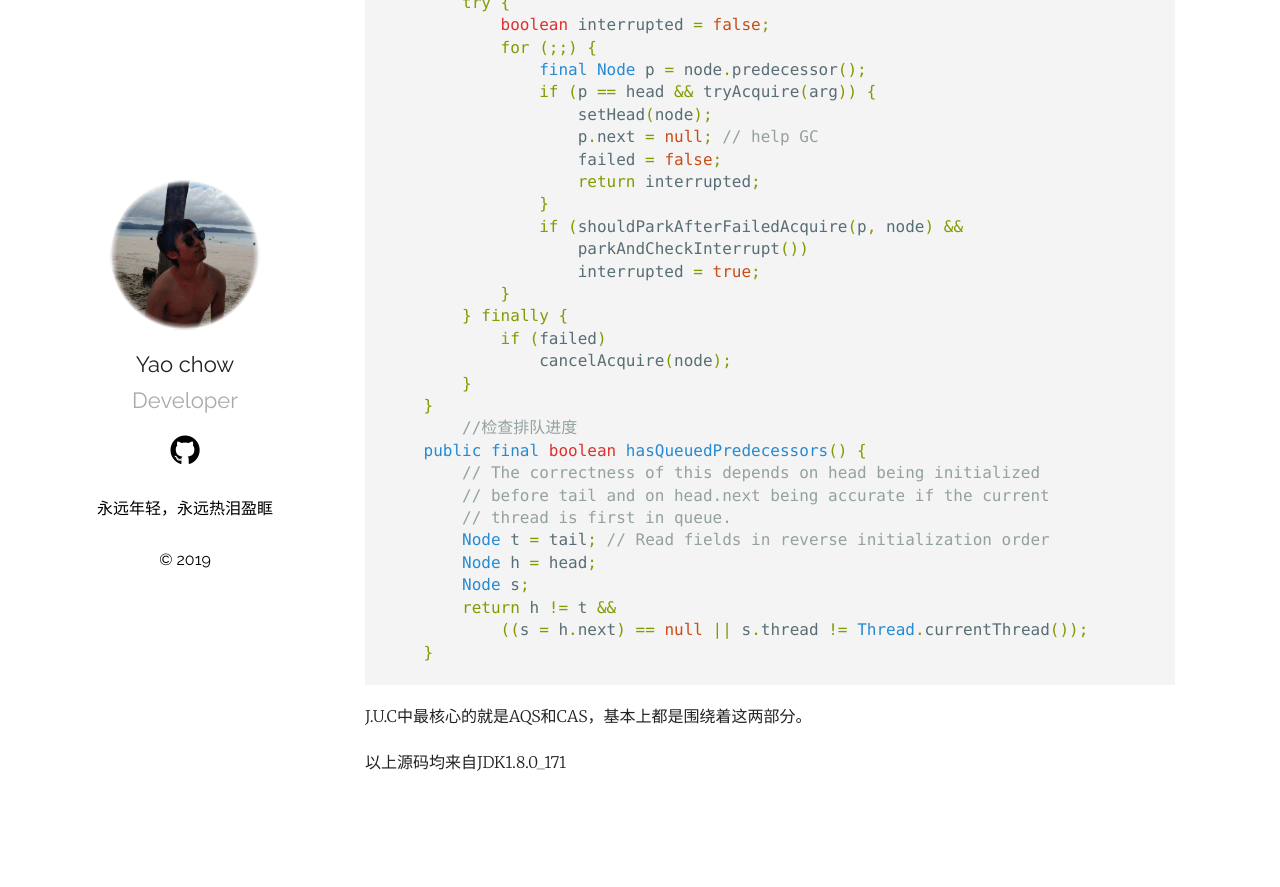
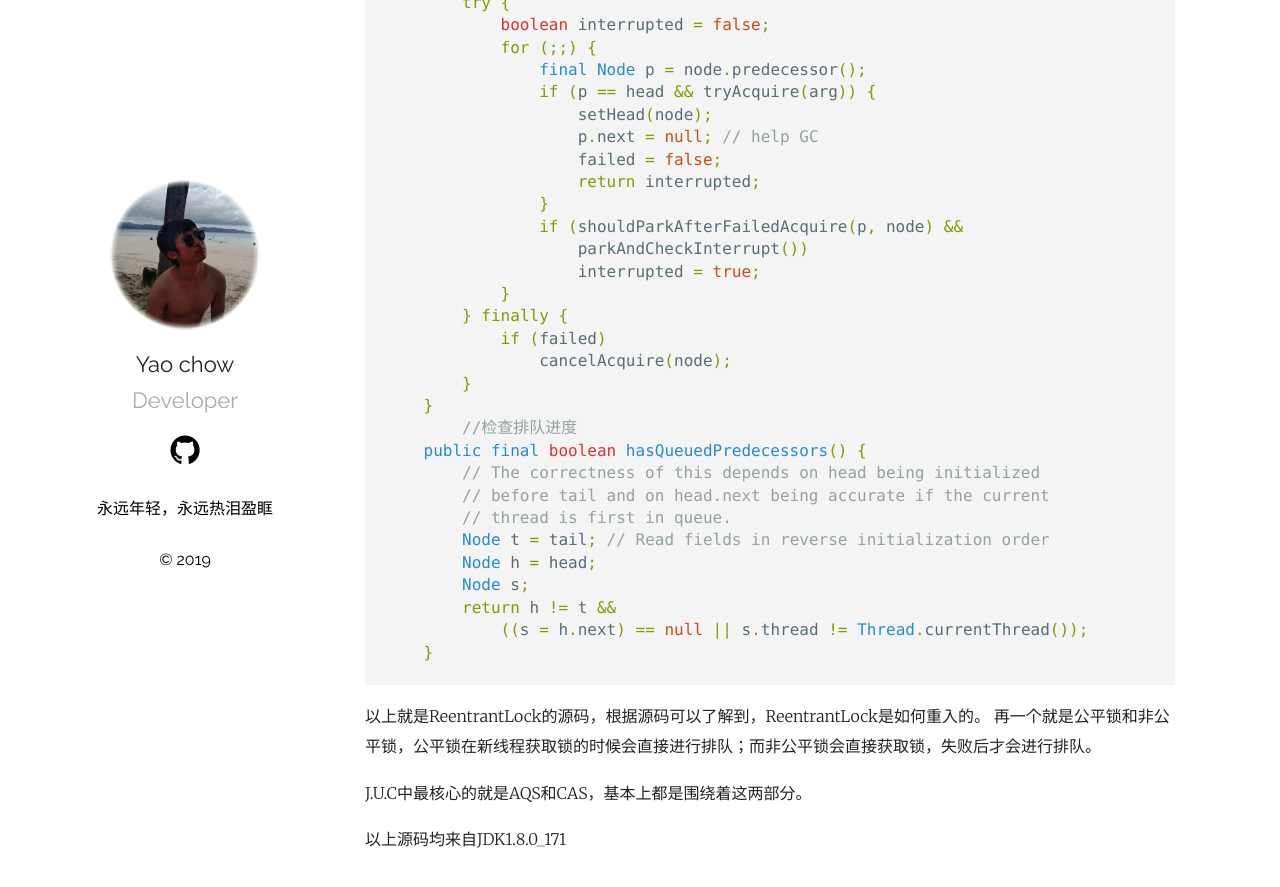
Before and after one commit to yyyyyyyy/yyyyyyyy.github.io, a Jekyll site: the page built from _posts/2014-05-19-ReentrantLock.md, in a window 1280 px wide and 900 px high, scrolled down 9162 px. Shown: the top 887 px of the window. Built offline with Jekyll 4.4.1, drawn with Linux system fonts in a browser that asks for light colours; comment, search, counter and statistics services are not loaded; before the commit the page ends 9985 px from its top, so only the background shows below that; some of the changed text lies outside the part shown.

Commit message:
添加笔记

````diff
--- a/_posts/2014-05-19-ReentrantLock.md
+++ b/_posts/2014-05-19-ReentrantLock.md
@@ -106,13 +106,13 @@ public class ReentrantLock implements Lock, java.io.Serializable {
         private static final long serialVersionUID = -5179523762034025860L;
 
         abstract void lock();
-				//尝试获取非公平锁
+		//尝试获取非公平锁
         final boolean nonfairTryAcquire(int acquires) {
             final Thread current = Thread.currentThread();
             int c = getState();//获取当前锁的状态
             if (c == 0) {//状态0代表锁处于空闲状态，通过CAS修改状态为1（获取锁）.
                 if (compareAndSetState(0, acquires)) {
-                  //设置排他锁是当前线程
+                  //设置获取到排他锁是当前线程
                     setExclusiveOwnerThread(current);
                     return true;
                 }
@@ -154,7 +154,7 @@ public class ReentrantLock implements Lock, java.io.Serializable {
         }
 
         // Methods relayed from outer class
-				//当前线程是不是排他锁拥有者
+		//当前线程是不是排他锁拥有者
         final Thread getOwner() {
             return getState() == 0 ? null : getExclusiveOwnerThread();
         }
@@ -442,6 +442,9 @@ public class ReentrantLock implements Lock, java.io.Serializable {
 ```
 
 
+以上就是ReentrantLock的源码，根据源码可以了解到，ReentrantLock是如何重入的。
+再一个就是公平锁和非公平锁，公平锁在新线程获取锁的时候会直接进行排队；而非公平锁会直接获取锁，失败后才会进行排队。
+
 
 J.U.C中最核心的就是AQS和CAS，基本上都是围绕着这两部分。
 
````
Also changed, not shown: other parts of _posts/2014-05-19-ReentrantLock.md (+1 -1 lines), _posts/2014-05-19-Unsafe.md (+1 -1 lines).
